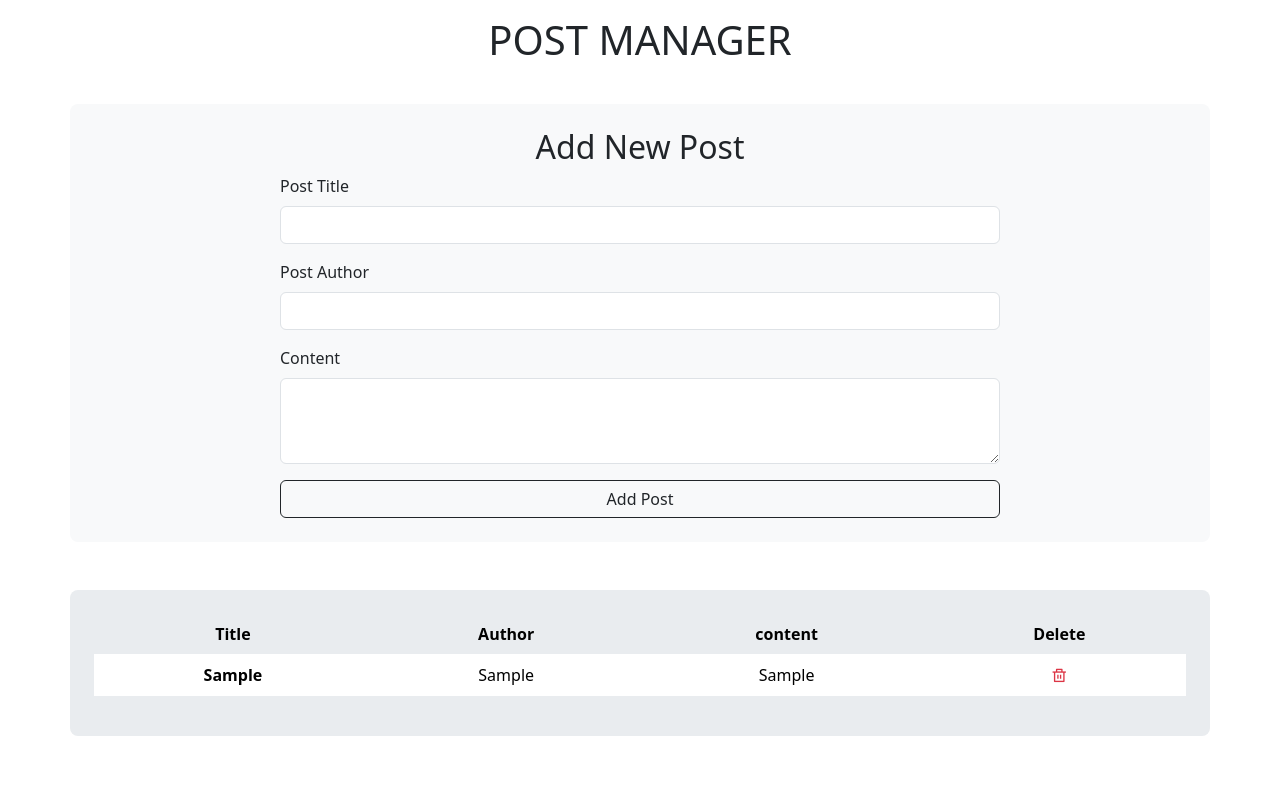
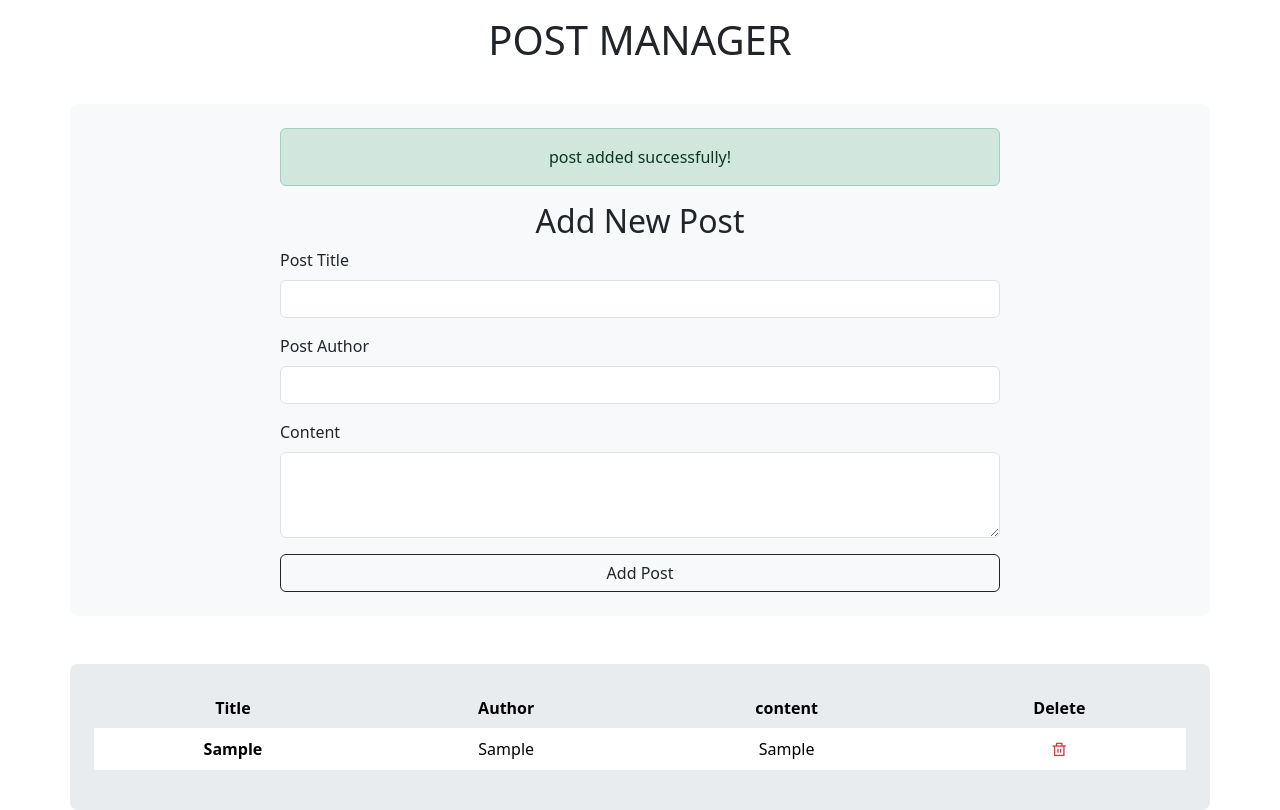
Before and after one commit to ielhamsv/PostManager, a website: page index.html in a window 1280 px wide. Both pictures are taken after typing "Sample", "Sample", "Sample" into the empty fields and a click on the button "Add Post". Drawn offline with nearby package versions, Linux system fonts and the light colour scheme; files that its build step writes are made by us from their sources.

Commit message:
feat(js): add validation alert for post submission

```diff
--- a/assets/js/script.js
+++ b/assets/js/script.js
@@ -18,6 +18,19 @@ class UI{
         `
         list.appendChild(row)
 }
+
+    ShowAlert(message,ClassName){
+        const alert=document.createElement("div")
+        alert.className=`alert alert-${ClassName}`
+        alert.appendChild(document.createTextNode(message))
+        const place = document.getElementById("place")
+        const h2 = place.querySelector("h2")
+        place.insertBefore(alert,h2)
+
+        setTimeout(function (){
+            document.querySelector(".alert").remove()
+        },3000)
+    }
     ClearFields(){
         document.getElementById("title").value="";
         document.getElementById("author").value="";
@@ -31,10 +44,16 @@ document.getElementById("post-form").addEventListener("submit", function (e){
     const Content = document.getElementById("content").value;
 
     const post= new Post(Title,Author,Content);
+    const ui = new UI();
 
-    const ui = new UI();
-    ui.AddPostToList(post);
-    ui.ClearFields();
+    if(Title==="" || Author==="" || Content===""){
+        ui.ShowAlert("Please fill out all required fields.","danger")
+    }else{
+        ui.AddPostToList(post);
+        ui.ClearFields();
+        ui.ShowAlert("post added successfully!","success")
+    }
+
 
     e.preventDefault()
 })
--- a/index.html
+++ b/index.html
@@ -14,7 +14,7 @@
 <section>
     <div class="container bg-light p-4 rounded-3">
         <div class="row justify-content-center align-items-center">
-            <div class="col-md-8 text-center">
+            <div id="place" class="col-md-8 text-center">
                 <h2>Add New Post</h2>
             </div>
             <div class="col-md-8">
```
